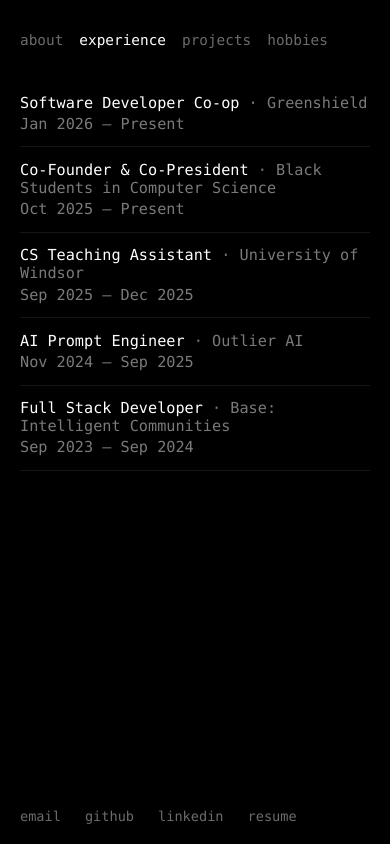
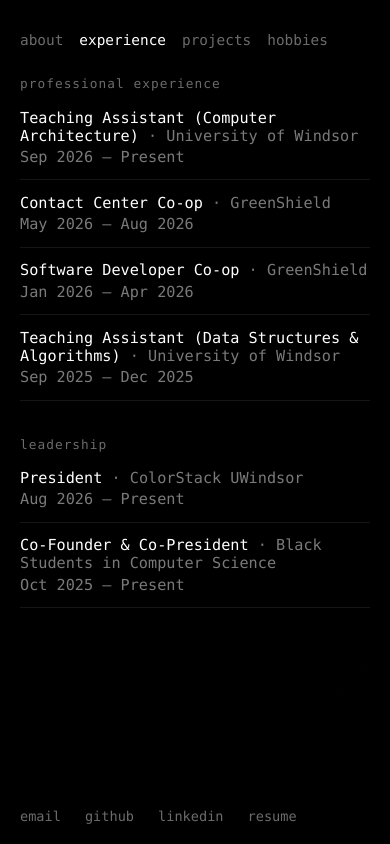
Before and after one commit to seun-ipaye/portfolio, a React (Vite) app: page / in a window 390 px wide. Both pictures are taken after a click on the button "experience". Built offline with nearby package versions, Linux system fonts and the light colour scheme.

Commit message:
proj exp

```diff
--- a/src/components/Portfolio.css
+++ b/src/components/Portfolio.css
@@ -111,6 +111,18 @@
   display: block;
 }
 
+.pf-section-title {
+  font-size: 0.8rem;
+  font-weight: 400;
+  letter-spacing: 0.08em;
+  color: #6b6b6b;
+  margin-bottom: 0.25rem;
+}
+
+.pf-section-gap {
+  margin-top: 2.25rem;
+}
+
 .pf-rows {
   list-style: none;
   padding: 0;
@@ -124,6 +136,18 @@
   padding: 0.85rem 0;
   border-bottom: 1px solid #161616;
   font-size: 0.95rem;
+}
+
+.pf-row-link {
+  display: flex;
+  justify-content: space-between;
+  gap: 2rem;
+  width: 100%;
+}
+
+a.pf-row-link:hover .pf-row-main {
+  text-decoration: underline;
+  text-underline-offset: 4px;
 }
 
 .pf-row-main {
@@ -158,6 +182,7 @@
 
 @media (max-width: 768px) {
   .pf {
+    height: 100dvh;
     padding: 2rem 1.25rem 1.25rem;
   }
 
@@ -170,11 +195,12 @@
   }
 
   .pf-content {
-    margin-top: 2rem;
+    margin-top: 1.75rem;
   }
 
   .pf-about {
     flex-direction: column-reverse;
+    justify-content: flex-end;
     gap: 1.5rem;
   }
 
@@ -183,15 +209,57 @@
   }
 
   .pf-photo img {
+    height: 30vh;
     max-height: none;
+    object-fit: cover;
   }
 
   .pf-about-text h1 {
-    font-size: 2rem;
+    font-size: 1.9rem;
+    margin-bottom: 1rem;
+  }
+
+  .pf-about-text p,
+  .pf-about-text li {
+    font-size: 0.9rem;
+    line-height: 1.7;
+    margin-bottom: 0.75rem;
+  }
+
+  .pf-footer {
+    padding-top: 1rem;
+  }
+
+  .pf-rows li,
+  .pf-row-link {
+    flex-direction: column;
+    gap: 0.2rem;
   }
 
   .pf-rows li {
-    flex-direction: column;
-    gap: 0.2rem;
+    padding: 0.85rem 0;
   }
 }
+
+@media (max-width: 768px) and (max-height: 740px) {
+  .pf-content {
+    margin-top: 1.25rem;
+  }
+
+  .pf-about {
+    gap: 1rem;
+  }
+
+  .pf-photo img {
+    height: 20vh;
+  }
+
+  .pf-about-text h1 {
+    margin-bottom: 0.75rem;
+  }
+
+  .pf-about-text p,
+  .pf-about-text li {
+    margin-bottom: 0.6rem;
+  }
+}
--- a/src/components/Portfolio.jsx
+++ b/src/components/Portfolio.jsx
@@ -4,41 +4,63 @@
 
 const TABS = ["about", "experience", "projects", "hobbies"];
 
-const experiences = [
+const professional = [
+  {
+    role: "Teaching Assistant (Computer Architecture)",
+    company: "University of Windsor",
+    date: "Sep 2026 – Present",
+  },
+  {
+    role: "Contact Center Co-op",
+    company: "GreenShield",
+    date: "May 2026 – Aug 2026",
+  },
   {
     role: "Software Developer Co-op",
-    company: "Greenshield",
-    date: "Jan 2026 – Present",
+    company: "GreenShield",
+    date: "Jan 2026 – Apr 2026",
+  },
+  {
+    role: "Teaching Assistant (Data Structures & Algorithms)",
+    company: "University of Windsor",
+    date: "Sep 2025 – Dec 2025",
+  },
+];
+
+const leadership = [
+  {
+    role: "President",
+    company: "ColorStack UWindsor",
+    date: "Aug 2026 – Present",
   },
   {
     role: "Co-Founder & Co-President",
     company: "Black Students in Computer Science",
     date: "Oct 2025 – Present",
   },
-  {
-    role: "CS Teaching Assistant",
-    company: "University of Windsor",
-    date: "Sep 2025 – Dec 2025",
-  },
-  {
-    role: "AI Prompt Engineer",
-    company: "Outlier AI",
-    date: "Nov 2024 – Sep 2025",
-  },
-  {
-    role: "Full Stack Developer",
-    company: "Base: Intelligent Communities",
-    date: "Sep 2023 – Sep 2024",
-  },
 ];
 
 const projects = [
-  ["PlayThis", "discovering and sharing what to play next"],
-  ["Walksafe", "notifies volunteers when students request a campus walk"],
-  ["Frogg", "Discord bot that posts Canadian internships every 6 hours"],
-  ["Havoc", "a competitive programming language"],
-  ["Spotify Playlist Manager", "organizing and managing playlists"],
-  ["Intelli-Cross", "crosswalk optimization pitch"],
+  [
+    "Frogg",
+    "Discord bot that posts Canadian internships every 6 hours",
+    "https://github.com/seun-ipaye/frogg",
+  ],
+  [
+    "Walksafe",
+    "notifies volunteers when students request a campus walk",
+    "https://github.com/seun-ipaye/walksafe",
+  ],
+  [
+    "PlayThis",
+    "discovering and sharing what to play next",
+    "https://github.com/seun-ipaye/play-this",
+  ],
+  [
+    "Spotify Playlist Manager",
+    "organizing and managing playlists",
+    "https://github.com/seun-ipaye/SpotifyManager",
+  ],
 ];
 
 const hobbies = [
@@ -88,10 +110,10 @@
   );
 }
 
-function Experience() {
+function ExperienceList({ items }) {
   return (
     <ul className="pf-rows">
-      {experiences.map((e) => (
+      {items.map((e) => (
         <li key={e.role + e.company}>
           <span className="pf-row-main">
             {e.role} <span className="pf-dim">· {e.company}</span>
@@ -103,15 +125,44 @@
   );
 }
 
+function Experience() {
+  return (
+    <>
+      <h2 className="pf-section-title">professional experience</h2>
+      <ExperienceList items={professional} />
+      <h2 className="pf-section-title pf-section-gap">leadership</h2>
+      <ExperienceList items={leadership} />
+    </>
+  );
+}
+
 function Pairs({ items }) {
   return (
     <ul className="pf-rows">
-      {items.map(([name, text]) => (
-        <li key={name}>
-          <span className="pf-row-main">{name}</span>
-          <span className="pf-dim">{text}</span>
-        </li>
-      ))}
+      {items.map(([name, text, href]) => {
+        const inner = (
+          <>
+            <span className="pf-row-main">{name}</span>
+            <span className="pf-dim">{text}</span>
+          </>
+        );
+        return (
+          <li key={name}>
+            {href ? (
+              <a
+                className="pf-row-link"
+                href={href}
+                target="_blank"
+                rel="noopener noreferrer"
+              >
+                {inner}
+              </a>
+            ) : (
+              <div className="pf-row-link">{inner}</div>
+            )}
+          </li>
+        );
+      })}
     </ul>
   );
 }
```
